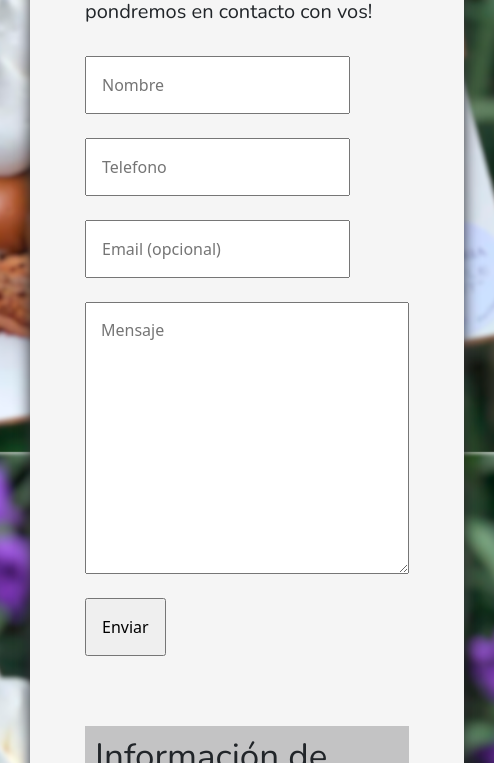
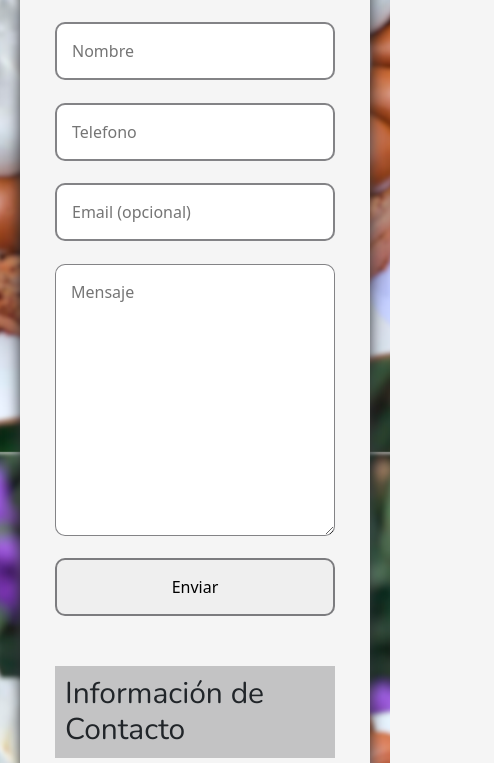
Before and after one commit to OctavioGrassini/desarrollo_web, a website: page Paginas/contacto.html in a window 390 px wide. Shown: the part 392-1155 px from the top of the page, 494 px wide, since content can reach past the window. Drawn offline with nearby package versions, Linux system fonts and the light colour scheme; a web font is replaced by a local one.

Commit message:
Arreglos responsive

```diff
--- a/Paginas/contacto.html
+++ b/Paginas/contacto.html
@@ -78,17 +78,17 @@
         <main>
             <h1 class="titulo">Contacto</h1>
 
-            <div class="centro">
+            <div class="centro_contacto">
 
                 <div contacto>
                 <!-- FORMULARIO -->
                     <div class="form">
-                        <h2>Formulario de Contacto:</h2><br>
-                        <h3>Dejanos tu comentario y nos pondremos en contacto con vos!</h3><br>
-                        <input class="input" type="text" name="Nombre" placeholder="Nombre"><br>
-                        <input class="input" type="text" name="Telefono" placeholder="Telefono"><br>
-                        <input class="input" type="text" name="Email" placeholder="Email (opcional)"><br>
-                        <textarea class="input" name="Mensaje" cols="30" rows="10" placeholder="Mensaje"></textarea><br>
+                        <h2>Formulario de Contacto:</h2>
+                        <h3>Dejanos tu comentario y nos pondremos en contacto con vos!</h3>
+                        <input class="input" type="text" name="Nombre" placeholder="Nombre">
+                        <input class="input" type="text" name="Telefono" placeholder="Telefono">
+                        <input class="input" type="text" name="Email" placeholder="Email (opcional)">
+                        <textarea class="input" name="Mensaje" cols="30" rows="10" placeholder="Mensaje"></textarea>
                         <input class="input" type="button" value="Enviar" id="boton">
                     </div>
 
--- a/scss/_contacto.scss
+++ b/scss/_contacto.scss
@@ -6,7 +6,7 @@
 
 .form
 {
-    margin: 30px;
+    margin: 10px;
     display: flex;
     justify-content:left;
     flex-direction: column;
@@ -17,12 +17,13 @@
     .input
     {
         padding: 15px;
+        margin-top: 1%;
     }
 
     h2
     {
         font-family: 'Nunito', sans-serif;
-        font-size: 35px;
+        font-size: 30px;
         padding: 10px;
         background-color: #32333842;
     }
@@ -36,7 +37,7 @@
 
 .contact_info
 {
-    margin: 30px;
+    margin: 10px;
     display: flex;
     justify-content:left;
     flex-direction: column;
@@ -47,7 +48,7 @@
     h2
     {
         font-family: 'Nunito', sans-serif;
-        font-size: 35px;
+        font-size: 30px;
         padding: 10px;
         background-color: #32333842;
     }
@@ -57,7 +58,6 @@
         font-family: 'Nunito', sans-serif;
         font-size: 20px;
         padding: 10px 0px;
-        margin-left: 20px;
         list-style: none;
     }
 
@@ -66,3 +66,40 @@
         padding-top: 20px;
     }
 }
+
+.centro_contacto
+{
+    background-color: whitesmoke;
+    background-size: cover;
+    background-position: center;
+    box-shadow: 0px 5px 15px #323338;
+    border-radius: 7px;
+    margin: 0px 100px;
+    padding: 5px;
+
+    animation-name: fade-in;
+    animation-duration: .5s;
+    animation-timing-function: ease-out;
+}
+
+@media only screen and (max-width: 1050px)
+{
+    .centro_contacto
+    {
+        margin: 0px 20px;
+    }
+
+    .form
+    {
+        align-items: center;
+
+        .input
+        {
+            margin-top: 8%;
+            border-style: solid;
+            border-color: #3233389a;
+            border-radius: 10px;
+            width: 100%;
+        }
+    }
+}
--- a/scss/_index.scss
+++ b/scss/_index.scss
@@ -230,7 +230,7 @@ h1
 {
     .centro
     {
-        margin: 0px 30px;
+        margin: 0px 20px;
     }
 }
 
```
Also changed, not shown: css/main.css.
